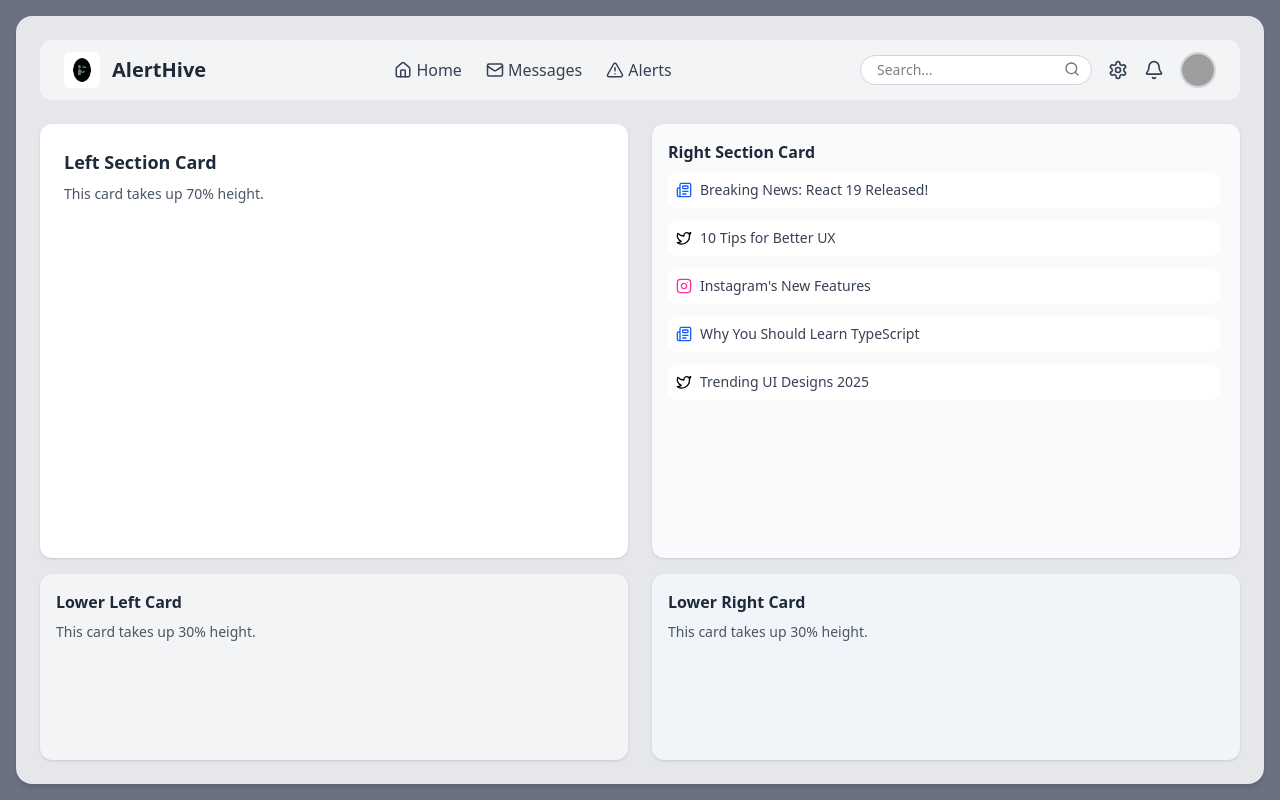
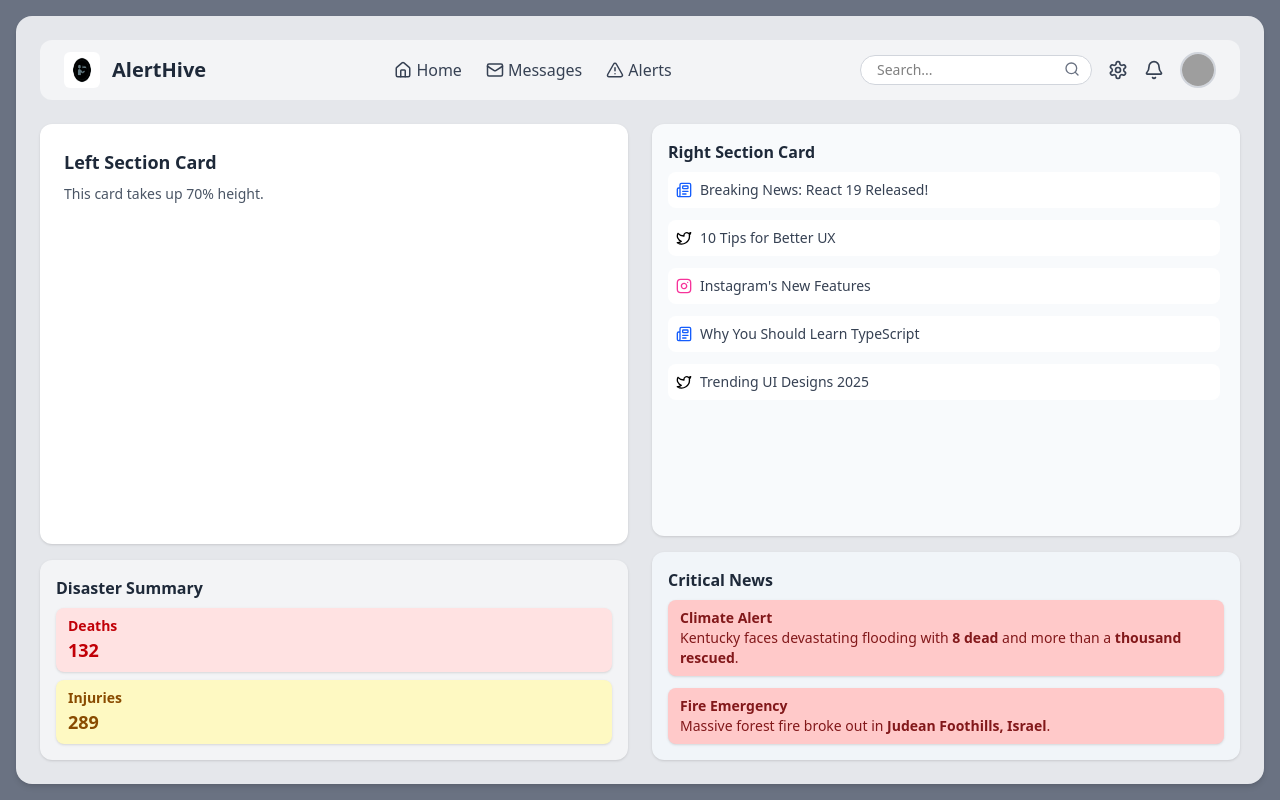
Before and after one commit to Ayushkumarsinha123/AlertHive, a React (Vite) app in the folder Frontend/: page / in a window 1280 px wide. Built offline with nearby package versions, Linux system fonts and the light colour scheme; grey boxes are pictures that could not be loaded.

Commit message:
Added Disaster Summary and Critical News Container

```diff
--- a/Frontend/src/Sources/news.json
+++ b/Frontend/src/Sources/news.json
@@ -1,7 +1,7 @@
 {
   "source": "news",
   "data": {
-    "@Top_Disaster": {
+    "cnbc": {
       "totalData": 10,
       "articles": [
         {
--- a/Frontend/src/pages/DashboardPage.jsx
+++ b/Frontend/src/pages/DashboardPage.jsx
@@ -23,10 +23,20 @@ export default function Dashboard() {
                 </Card>
               </div>
               <div className="flex-grow basis-[30%]">
-                <Card2 title="Lower Left Card">
-                  This card takes up 30% height.
-                </Card2>
-              </div>
+  <Card2 title="Disaster Summary">
+    <div className="space-y-2">
+      <div className="bg-red-100 text-red-700 px-3 py-2 rounded-lg shadow-sm">
+        <h3 className="text-sm font-semibold">Deaths</h3>
+        <p className="text-lg font-bold">132</p>
+      </div>
+      <div className="bg-yellow-100 text-yellow-800 px-3 py-2 rounded-lg shadow-sm">
+        <h3 className="text-sm font-semibold">Injuries</h3>
+        <p className="text-lg font-bold">289</p>
+      </div>
+    </div>
+  </Card2>
+</div>
+
             </div>
 
             {/* RIGHT COLUMN */}
@@ -37,10 +47,24 @@ export default function Dashboard() {
                 </Card3>
               </div>
               <div className="flex-grow basis-[30%]">
-                <Card4 title="Lower Right Card">
-                  This card takes up 30% height.
-                </Card4>
-              </div>
+  <Card4 title="Critical News">
+    <div className="space-y-3">
+      <div className="bg-red-200 text-red-900 px-3 py-2 rounded-lg shadow-sm">
+        <h3 className="text-sm font-semibold">Climate Alert</h3>
+        <p className="text-sm">
+          Kentucky faces devastating flooding with <span className="font-bold">8 dead</span> and more than a <span className="font-bold">thousand rescued</span>.
+        </p>
+      </div>
+      <div className="bg-red-200 text-red-900 px-3 py-2 rounded-lg shadow-sm">
+        <h3 className="text-sm font-semibold">Fire Emergency</h3>
+        <p className="text-sm">
+          Massive forest fire broke out in <span className="font-bold">Judean Foothills, Israel</span>.
+        </p>
+      </div>
+    </div>
+  </Card4>
+</div>
+
             </div>
           </div>
         </div>
```
